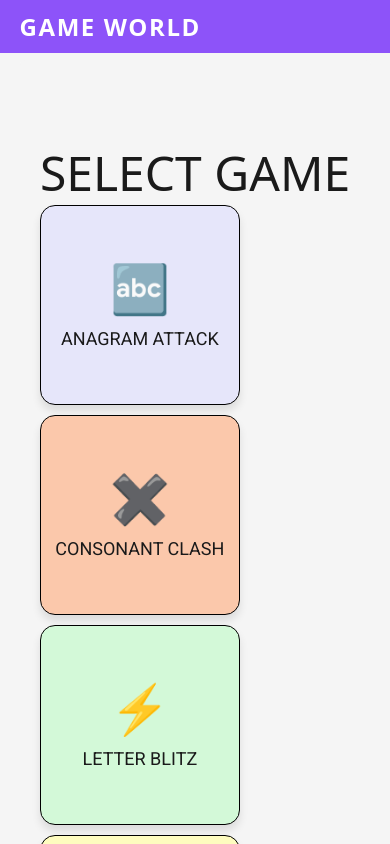
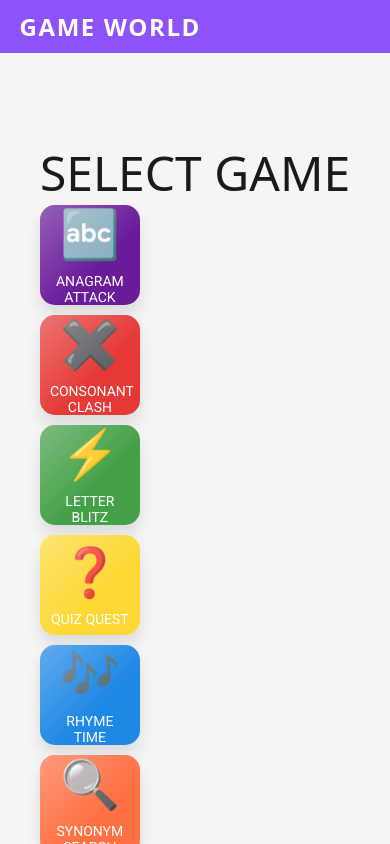
Before and after one commit to joseph-johnson27001/game-world, a Vue app: page / in a window 390 px wide. Shown: the top 844 px of the page. Built offline with nearby package versions, Linux system fonts and the light colour scheme; a web font is replaced by a local one.

Commit message:
Button gloss updates

```diff
--- a/src/components/GameCard.vue
+++ b/src/components/GameCard.vue
@@ -31,28 +31,42 @@ export default {
   },
 };
 </script>
+<style scoped>
+.game-card::before {
+  content: "";
+  position: absolute;
+  top: 0;
+  left: 0;
+  right: 0;
+  bottom: 0;
+  border-radius: inherit;
+  background: linear-gradient(
+    to bottom right,
+    rgba(255, 255, 255, 0.3),
+    rgba(255, 255, 255, 0) 60%
+  );
+  pointer-events: none;
+  z-index: 1;
+}
 
-<style scoped>
 .game-card {
   display: flex;
   flex-direction: column;
-  align-items: center;
   justify-content: center;
+  text-align: center;
   width: 200px;
   height: 200px;
   border-radius: 15px;
-  transition: transform 0.2s, box-shadow 0.2s;
+  transition: transform 0.3s, box-shadow 0.3s;
   text-decoration: none;
-  text-align: center;
-  color: #333;
+  box-shadow: 0 10px 15px rgba(0, 0, 0, 0.1);
   padding: 10px;
-  border: 1px solid black;
-  box-shadow: 0 6px 8px rgba(0, 0, 0, 0.1);
+  position: relative;
 }
 
 .game-card:hover {
-  transform: scale(1.02);
-  box-shadow: 0 6px 8px rgba(0, 0, 0, 0.2);
+  transform: scale(1.05);
+  box-shadow: 0 15px 25px rgba(0, 0, 0, 0.2);
 }
 
 .game-card-icon {
@@ -61,7 +75,22 @@ export default {
 }
 
 .game-card-name {
-  font-size: 18px;
-  color: #1a1a1a;
+  color: white;
+  font-weight: 400;
+}
+
+@media (max-width: 768px) {
+  .game-card {
+    width: 150px;
+    height: 150px;
+  }
+}
+
+@media (max-width: 480px) {
+  .game-card {
+    width: 100px;
+    height: 100px;
+    font-size: 14px;
+  }
 }
 </style>
--- a/src/views/GameSelection.vue
+++ b/src/views/GameSelection.vue
@@ -28,55 +28,55 @@ export default {
           name: "Anagram Attack",
           icon: "🔤",
           link: "/anagram-attack",
-          bgColor: "#e6e6fa",
+          bgColor: "#6a1b9a", // Deep Purple
         },
         {
           name: "Consonant Clash",
           icon: "✖️",
           link: "/consonant-clash",
-          bgColor: "#fbc8ab",
+          bgColor: "#e53935", // Bright Red
         },
         {
           name: "Letter Blitz",
           icon: "⚡",
           link: "/letter-blitz",
-          bgColor: "#d3f9d8",
+          bgColor: "#43a047", // Bold Green
         },
         {
           name: "Quiz Quest",
           icon: "❓",
           link: "/quiz-quest",
-          bgColor: "#fefcbf",
+          bgColor: "#fdd835", // Vivid Yellow
         },
         {
           name: "Rhyme Time",
           icon: "🎶",
           link: "/rhyme-time",
-          bgColor: "#d0f0c0",
+          bgColor: "#1e88e5", // Vivid Blue
         },
         {
           name: "Synonym Search",
           icon: "🔍",
           link: "/synonym-search",
-          bgColor: "#ffe5d9",
+          bgColor: "#ff7043", // Orange Coral
         },
         {
           name: "Vowel Vault",
           icon: "🅰️",
           link: "/vowel-vault",
-          bgColor: "#fbc8ab",
+          bgColor: "#8e24aa", // Vibrant Magenta
         },
         {
           name: "Word Grid",
           icon: "🔠",
           link: "/word-grid",
-          bgColor: "#f9c5d1",
+          bgColor: "#3949ab", // Bold Indigo
         },
         {
           name: "Word Scramble",
           icon: "🧩",
           link: "/word-scramble/categories",
-          bgColor: "#aeeeee",
+          bgColor: "#00acc1", // Teal
         },
       ],
     };
```
